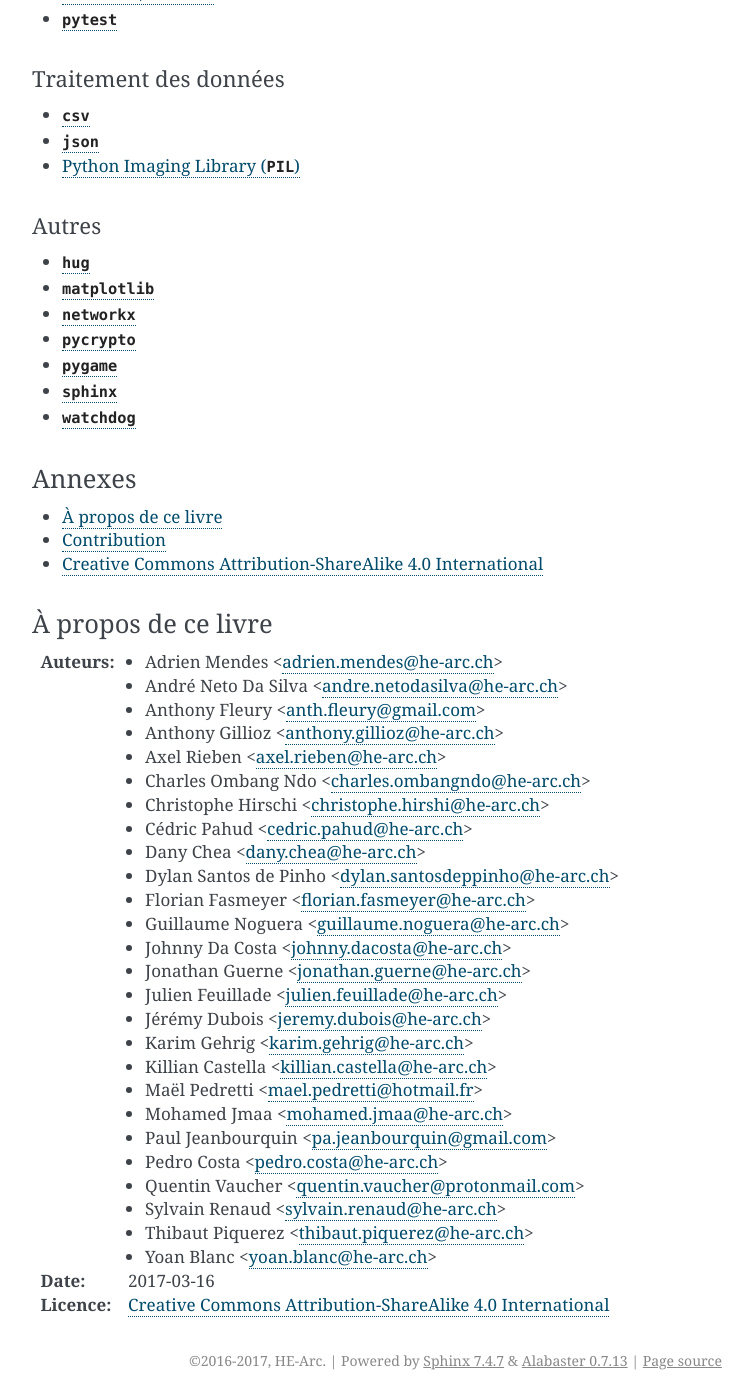
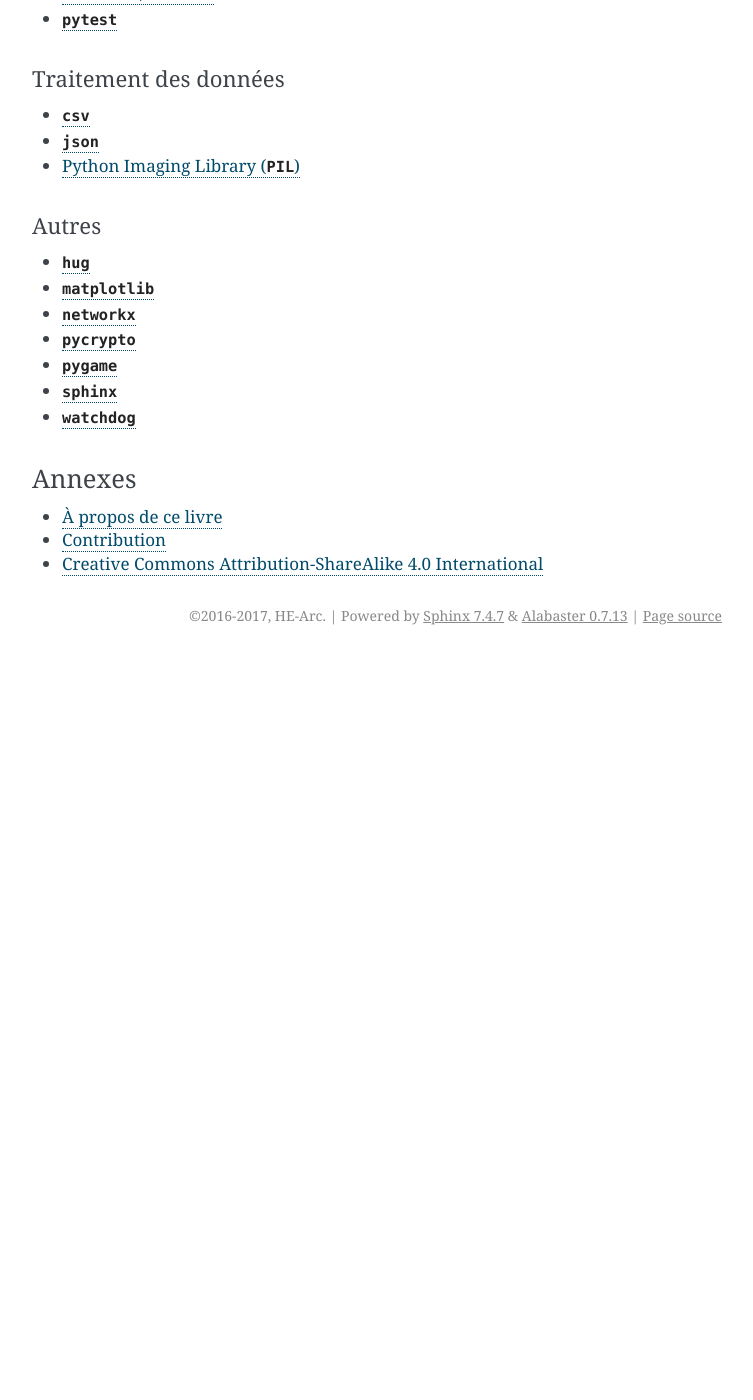
Before and after one commit to HE-Arc/livre-python, a Sphinx documentation site: the page built from source/index.rst, in a window 1280 px wide and 1400 px high, scrolled down 1287 px. Shown: the whole window, without its empty margins (388-1141 px from the left). Built offline with Sphinx 7.4.7, drawn with Linux system fonts in a browser that asks for light colours; after the commit the page ends 1942 px from its top, so only the background shows below that.

Commit message:
source/index.rst comme avant

```diff
--- a/source/index.rst
+++ b/source/index.rst
@@ -94,39 +94,3 @@ Annexes
    misc/about
    misc/contrib
    licence
-
-À propos de ce livre
-====================
-
-:Auteurs:
-
- - Adrien Mendes <adrien.mendes@he-arc.ch>
- - André Neto Da Silva <andre.netodasilva@he-arc.ch>
- - Anthony Fleury <anth.fleury@gmail.com>
- - Anthony Gillioz <anthony.gillioz@he-arc.ch>
- - Axel Rieben <axel.rieben@he-arc.ch>
- - Charles Ombang Ndo <charles.ombangndo@he-arc.ch>
- - Christophe Hirschi <christophe.hirshi@he-arc.ch>
- - Cédric Pahud <cedric.pahud@he-arc.ch>
- - Dany Chea <dany.chea@he-arc.ch>
- - Dylan Santos de Pinho <dylan.santosdeppinho@he-arc.ch>
- - Florian Fasmeyer <florian.fasmeyer@he-arc.ch>
- - Guillaume Noguera <guillaume.noguera@he-arc.ch>
- - Johnny Da Costa <johnny.dacosta@he-arc.ch>
- - Jonathan Guerne <jonathan.guerne@he-arc.ch>
- - Julien Feuillade <julien.feuillade@he-arc.ch>
- - Jérémy Dubois <jeremy.dubois@he-arc.ch>
- - Karim Gehrig <karim.gehrig@he-arc.ch>
- - Killian Castella <killian.castella@he-arc.ch>
- - Maël Pedretti <mael.pedretti@hotmail.fr>
- - Mohamed Jmaa <mohamed.jmaa@he-arc.ch>
- - Paul Jeanbourquin <pa.jeanbourquin@gmail.com>
- - Pedro Costa <pedro.costa@he-arc.ch>
- - Quentin Vaucher <quentin.vaucher@protonmail.com>
- - Sylvain Renaud <sylvain.renaud@he-arc.ch>
- - Thibaut Piquerez <thibaut.piquerez@he-arc.ch>
- - Yoan Blanc <yoan.blanc@he-arc.ch>
-
-:Date:  2017-03-16
-:Licence:
-        :ref:`licence`
```
